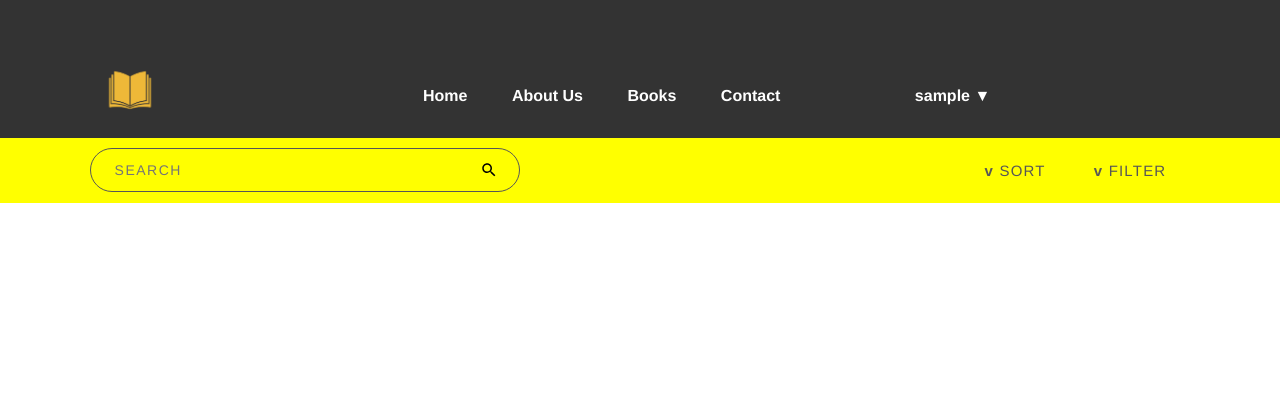
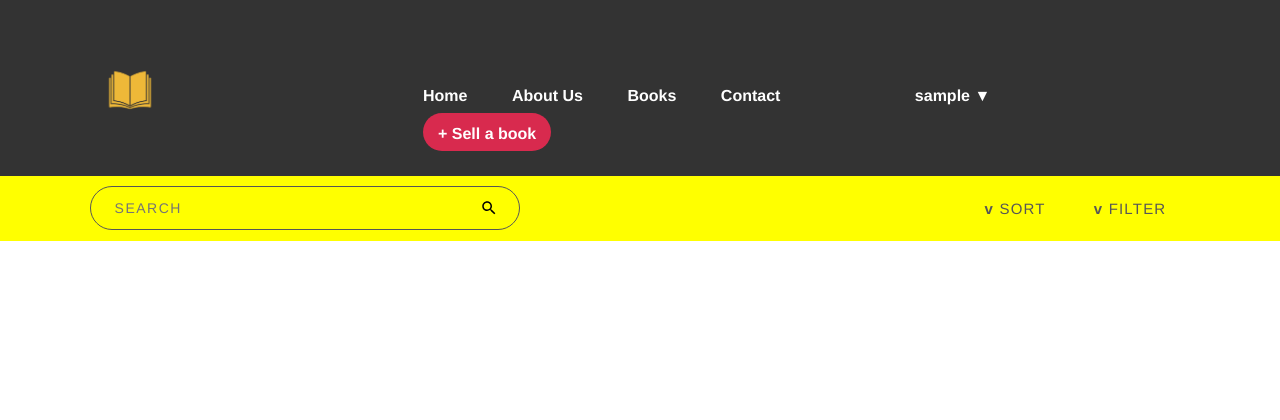
Before and after one commit to avinash-rao/final_PickABook, a Django app: page /books/ in a window 1280 px wide. Shown: the top 420 px of the page. Run offline with Django 3.2, Linux system fonts and the light colour scheme; the visitor is signed in with stand-in values (Sample User, id 1); data that the repository does not hold is empty; some libraries are stand-ins or nearby versions; some web fonts are replaced.

Commit message:
design problem in add-book not handled

```diff
--- a/books/urls.py
+++ b/books/urls.py
@@ -8,7 +8,7 @@ urlpatterns=[
 
     #http://127.0.0.1:8000/books/category-hey
     url('(?:category-(?P<category_name>\w+))', views.categoryBooks),
-    url('add-book', views.addBook),
+    url('add-book', views.addBook, name='add-book'),
 
     #http://127.0.0.1:8000/books/book-detail/1
     url('book-detail/(?P<book_id>\d+)', views.book_detail, name='book_detail'),
--- a/static/css/base.css
+++ b/static/css/base.css
@@ -409,6 +409,17 @@ a:focus {
   display: block;
 }
 
+.add-book {
+  padding: 10px 15px 5px !important;
+  background-color: #d82a4e !important;
+  border-radius: 20px;
+}
+
+.add-book:hover {
+  background-color: #fff !important;
+  color: #d82a4e !important;
+}
+
 .dropdown-toggle{
 	border: none;
 	background: transparent;
--- a/templates/base.html
+++ b/templates/base.html
@@ -54,6 +54,7 @@
                      <a id="drp" href="profile/logout" style="border-top: 1px solid black">Sign-Out</a>
                    </div>
                  </div>
+                 <a href="{% url 'add-book' %}" class="add-book"> + Sell a book </a>
                  {% else %}
                  <a>
                    <input type="button" value="Login" id="myBtn" class="site-btn" />
```
Lines whose indentation alone changed are shown as unchanged.
